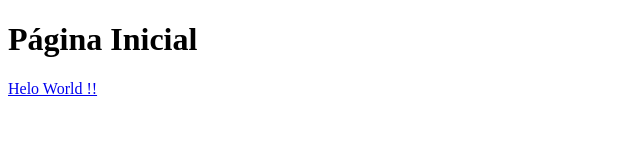
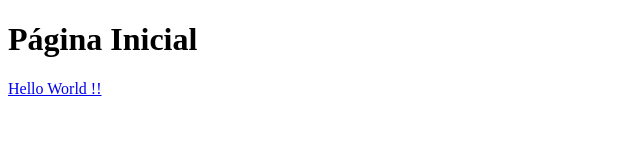
Before and after one commit to JuanHelpes/Eng.-Software, a plain HTML site: page index.html in a window 1280 px wide. Shown: the full height of the page, 0-640 px from the left. Drawn offline with Linux system fonts and the light colour scheme.

Commit message:
D1 alterado

```diff
--- a/index.html
+++ b/index.html
@@ -8,6 +8,6 @@
 </head>
 <body>
     <h1>Página Inicial</h1>
-    <a href="contato.html">Helo World !!</a>
+    <a href="contato.html">Hello World !!</a>
 </body>
 </html>
```
